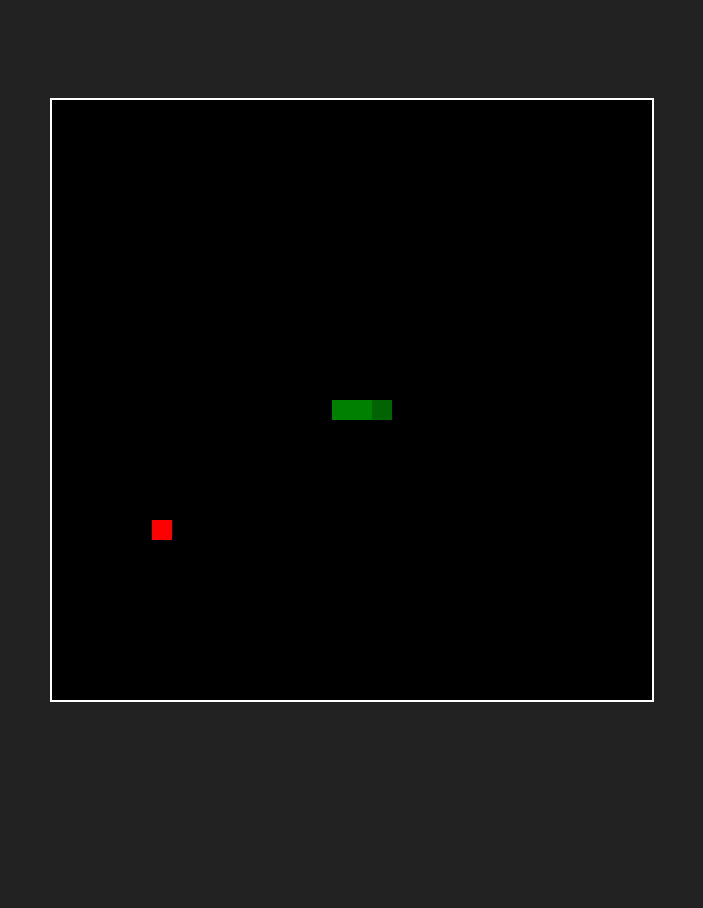
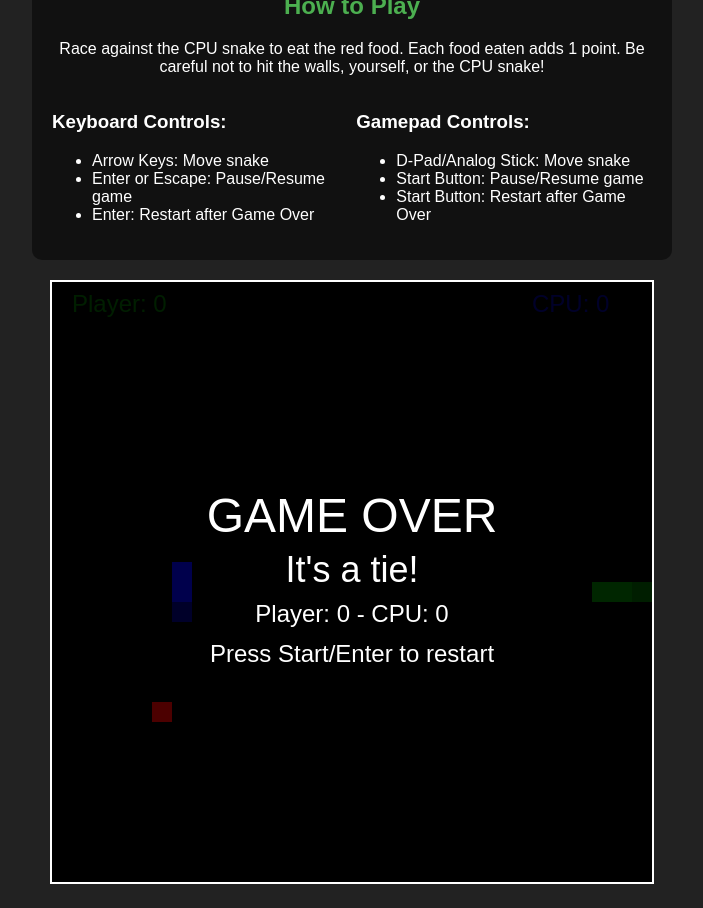
Before and after one commit to saitodisse/snake-game-example, a plain HTML site: page index.html in a window 1280 px wide. Shown: the whole page, without its empty margins (288-991 px from the left). Before the commit the page ends 800 px from the top, so only its background shows below. Drawn offline with Linux system fonts and the light colour scheme.

Commit message:
Implement CPU snake functionality and enhance game controls with debug UI

```diff
--- a/index.html
+++ b/index.html
@@ -7,26 +7,93 @@
     <style>
       body {
         display: flex;
+        flex-direction: column;
         justify-content: center;
         align-items: center;
         height: 100vh;
         margin: 0;
         background-color: #222;
+        color: white;
+        font-family: Arial, sans-serif;
       }
       canvas {
         border: 2px solid white;
         background-color: black;
+        margin-bottom: 20px;
+      }
+      .game-container {
+        text-align: center;
+      }
+      .instructions {
+        max-width: 600px;
+        padding: 20px;
+        background-color: rgba(0, 0, 0, 0.5);
+        border-radius: 10px;
+        margin-bottom: 20px;
+      }
+      .controls {
+        display: flex;
+        justify-content: space-around;
+        margin-top: 15px;
+      }
+      .control-section {
+        text-align: left;
+      }
+      h2 {
+        color: #4caf50;
+        margin-top: 0;
       }
     </style>
   </head>
   <body>
-    <canvas id="gameCanvas" width="600" height="600"></canvas>
+    <div class="game-container">
+      <h1>Snake vs CPU</h1>
+      <div class="instructions">
+        <h2>How to Play</h2>
+        <p>
+          Race against the CPU snake to eat the red food. Each food eaten adds 1
+          point. Be careful not to hit the walls, yourself, or the CPU snake!
+        </p>
+
+        <div class="controls">
+          <div class="control-section">
+            <h3>Keyboard Controls:</h3>
+            <ul>
+              <li>Arrow Keys: Move snake</li>
+              <li>Enter or Escape: Pause/Resume game</li>
+              <li>Enter: Restart after Game Over</li>
+            </ul>
+          </div>
+          <div class="control-section">
+            <h3>Gamepad Controls:</h3>
+            <ul>
+              <li>D-Pad/Analog Stick: Move snake</li>
+              <li>Start Button: Pause/Resume game</li>
+              <li>Start Button: Restart after Game Over</li>
+            </ul>
+          </div>
+        </div>
+      </div>
+
+      <canvas id="gameCanvas" width="600" height="600"></canvas>
+    </div>
+
     <script type="module">
       import Game from "./src/game.js";
 
       document.addEventListener("DOMContentLoaded", () => {
         const game = new Game("gameCanvas");
         game.start();
+
+        // Add global escape key handler for pausing
+        document.addEventListener("keydown", (event) => {
+          if (event.key === "Escape") {
+            if (!game.gameOver) {
+              game.paused = !game.paused;
+              console.log("Game paused via Escape:", game.paused);
+            }
+          }
+        });
       });
     </script>
   </body>
--- /dev/null
+++ b/src/cpuSnake.js
@@ -0,0 +1,224 @@
+export default class CPUSnake {
+  constructor(game) {
+    this.game = game;
+    this.size = 20; // size of each segment
+    this.speed = 200; // pixels per second
+    this.movementTimer = 0;
+    this.moveInterval = 180; // slightly slower than player
+
+    // Starting with 3 segments at a different location
+    this.segments = [
+      { x: 100, y: 100 },
+      { x: 100, y: 120 },
+      { x: 100, y: 140 },
+    ];
+
+    this.direction = { x: 0, y: -1 }; // moving up initially
+  }
+
+  update(deltaTime) {
+    if (this.game.gameOver || this.game.paused) return;
+
+    this.movementTimer += deltaTime;
+
+    // Move the snake at fixed intervals
+    if (this.movementTimer >= this.moveInterval) {
+      this.movementTimer = 0;
+
+      // Find the food
+      const food = this.game.gameObjects.find(
+        (obj) => obj.constructor.name === "Food"
+      );
+
+      if (food) {
+        this.chaseFood(food);
+      }
+
+      // Create new head position
+      const head = { ...this.segments[0] };
+      head.x += this.direction.x * this.size;
+      head.y += this.direction.y * this.size;
+
+      // Check for collisions with walls
+      if (
+        head.x < 0 ||
+        head.x >= this.game.canvas.width ||
+        head.y < 0 ||
+        head.y >= this.game.canvas.height
+      ) {
+        this.game.gameOver = true;
+        return;
+      }
+
+      // Check for self-collision
+      for (let i = 0; i < this.segments.length; i++) {
+        if (head.x === this.segments[i].x && head.y === this.segments[i].y) {
+          this.game.gameOver = true;
+          return;
+        }
+      }
+
+      // Check for collision with player snake
+      const playerSnake = this.game.gameObjects.find(
+        (obj) => obj.constructor.name === "Snake"
+      );
+      if (playerSnake) {
+        for (const segment of playerSnake.segments) {
+          if (head.x === segment.x && head.y === segment.y) {
+            this.game.gameOver = true;
+            return;
+          }
+        }
+      }
+
+      // Add new head to the beginning
+      this.segments.unshift(head);
+
+      // Check if snake ate food
+      if (food && head.x === food.position.x && head.y === food.position.y) {
+        this.game.cpuScore++;
+        food.relocate();
+      } else {
+        // Remove tail if no food was eaten
+        this.segments.pop();
+      }
+    }
+  }
+
+  chaseFood(food) {
+    const head = this.segments[0];
+    const distX = food.position.x - head.x;
+    const distY = food.position.y - head.y;
+
+    // Determine primary direction to move (horizontal or vertical)
+    let possibleDirections = [];
+
+    // Simple AI that tries to move toward food
+    // First check if we can move horizontally toward food
+    if (distX > 0 && this.isSafeDirection(1, 0)) {
+      possibleDirections.push({ x: 1, y: 0 });
+    } else if (distX < 0 && this.isSafeDirection(-1, 0)) {
+      possibleDirections.push({ x: -1, y: 0 });
+    }
+
+    // Then check if we can move vertically toward food
+    if (distY > 0 && this.isSafeDirection(0, 1)) {
+      possibleDirections.push({ x: 0, y: 1 });
+    } else if (distY < 0 && this.isSafeDirection(0, -1)) {
+      possibleDirections.push({ x: 0, y: -1 });
+    }
+
+    // If we have safe directions that move toward food, choose the best one
+    if (possibleDirections.length > 0) {
+      // Prefer the direction that gets us closer to food
+      if (Math.abs(distX) > Math.abs(distY)) {
+        // Horizontal distance is greater, prefer horizontal movement
+        const horizontalDir = possibleDirections.find((dir) => dir.x !== 0);
+        if (horizontalDir) {
+          this.direction = horizontalDir;
+          return;
+        }
+      } else {
+        // Vertical distance is greater, prefer vertical movement
+        const verticalDir = possibleDirections.find((dir) => dir.y !== 0);
+        if (verticalDir) {
+          this.direction = verticalDir;
+          return;
+        }
+      }
+
+      // If we can't move in the preferred direction, use any safe direction
+      this.direction = possibleDirections[0];
+    } else {
+      // If we can't move directly toward food, try any safe direction
+      const allDirections = [
+        { x: 1, y: 0 },
+        { x: -1, y: 0 },
+        { x: 0, y: 1 },
+        { x: 0, y: -1 },
+      ];
+
+      for (const dir of allDirections) {
+        if (this.isSafeDirection(dir.x, dir.y)) {
+          this.direction = dir;
+          return;
+        }
+      }
+    }
+  }
+
+  isSafeDirection(dirX, dirY) {
+    // Don't allow 180-degree turns
+    if (this.direction.x === -dirX && this.direction.y === -dirY) {
+      return false;
+    }
+
+    const head = this.segments[0];
+    const newX = head.x + dirX * this.size;
+    const newY = head.y + dirY * this.size;
+
+    // Check wall collision
+    if (
+      newX < 0 ||
+      newX >= this.game.canvas.width ||
+      newY < 0 ||
+      newY >= this.game.canvas.height
+    ) {
+      return false;
+    }
+
+    // Check self collision
+    for (const segment of this.segments) {
+      if (newX === segment.x && newY === segment.y) {
+        return false;
+      }
+    }
+
+    // Check player snake collision
+    const playerSnake = this.game.gameObjects.find(
+      (obj) => obj.constructor.name === "Snake"
+    );
+    if (playerSnake) {
+      for (const segment of playerSnake.segments) {
+        if (newX === segment.x && newY === segment.y) {
+          return false;
+        }
+      }
+    }
+
+    return true;
+  }
+
+  draw(context) {
+    context.fillStyle = "blue";
+
+    // Draw the head
+    context.fillStyle = "darkblue";
+    context.fillRect(
+      this.segments[0].x,
+      this.segments[0].y,
+      this.size,
+      this.size
+    );
+
+    // Draw the body
+    context.fillStyle = "blue";
+    for (let i = 1; i < this.segments.length; i++) {
+      context.fillRect(
+        this.segments[i].x,
+        this.segments[i].y,
+        this.size,
+        this.size
+      );
+    }
+  }
+
+  reset() {
+    this.segments = [
+      { x: 100, y: 100 },
+      { x: 100, y: 120 },
+      { x: 100, y: 140 },
+    ];
+    this.direction = { x: 0, y: -1 };
+  }
+}
--- a/src/food.js
+++ b/src/food.js
@@ -17,19 +17,33 @@ export default class Food {
 
     this.position = { x, y };
 
-    // Make sure food doesn't appear on the snake
+    // Make sure food doesn't appear on any snake
     const snake = this.game.gameObjects.find(
       (obj) => obj.constructor.name === "Snake"
     );
+
+    const cpuSnake = this.game.gameObjects.find(
+      (obj) => obj.constructor.name === "CPUSnake"
+    );
+
+    let isOnSnake = false;
+
     if (snake) {
-      const isOnSnake = snake.segments.some(
+      isOnSnake = snake.segments.some(
         (segment) =>
           segment.x === this.position.x && segment.y === this.position.y
       );
+    }
 
-      if (isOnSnake) {
-        this.relocate(); // try again if it spawned on the snake
-      }
+    if (!isOnSnake && cpuSnake) {
+      isOnSnake = cpuSnake.segments.some(
+        (segment) =>
+          segment.x === this.position.x && segment.y === this.position.y
+      );
+    }
+
+    if (isOnSnake) {
+      this.relocate(); // try again if it spawned on either snake
     }
   }
 
--- a/src/game.js
+++ b/src/game.js
@@ -1,6 +1,8 @@
 import GamepadController from "./input/gamepadController.js";
 import Snake from "./snake.js";
+import CPUSnake from "./cpuSnake.js";
 import Food from "./food.js";
+import UI from "./ui.js";
 
 export default class Game {
   constructor(canvasId) {
@@ -9,21 +11,40 @@ export default class Game {
     this.gamepadController = new GamepadController(this);
     this.lastTime = 0;
     this.gameObjects = [];
+
+    // Game state
+    this.paused = false;
+    this.gameOver = false;
+    this.playerScore = 0;
+    this.cpuScore = 0;
+
     this.init();
   }
 
   init() {
     // Initialize game objects
     const snake = new Snake(this);
+    const cpuSnake = new CPUSnake(this);
     const food = new Food(this);
+    const ui = new UI(this);
 
     this.gameObjects.push(snake);
+    this.gameObjects.push(cpuSnake);
     this.gameObjects.push(food);
+    this.gameObjects.push(ui);
   }
 
   update(deltaTime) {
-    this.gameObjects.forEach((object) => object.update(deltaTime));
-    this.gamepadController.update();
+    this.gamepadController.update(deltaTime); // Pass deltaTime to gamepadController
+
+    // Only update game objects if not paused
+    if (!this.paused || this.gameOver) {
+      this.gameObjects.forEach((object) => {
+        if (object.constructor.name === "UI" || this.gameOver || !this.paused) {
+          object.update(deltaTime);
+        }
+      });
+    }
   }
 
   draw() {
@@ -42,4 +63,27 @@ export default class Game {
     this.lastTime = timestamp;
     requestAnimationFrame(this.gameLoop.bind(this));
   }
+
+  restart() {
+    console.log("Restarting game");
+    this.gameOver = false;
+    this.paused = false;
+    this.playerScore = 0;
+    this.cpuScore = 0;
+
+    // Reset all game objects
+    const snake = this.gameObjects.find(
+      (obj) => obj.constructor.name === "Snake"
+    );
+    const cpuSnake = this.gameObjects.find(
+      (obj) => obj.constructor.name === "CPUSnake"
+    );
+    const food = this.gameObjects.find(
+      (obj) => obj.constructor.name === "Food"
+    );
+
+    if (snake) snake.reset();
+    if (cpuSnake) cpuSnake.reset();
+    if (food) food.relocate();
+  }
 }
--- a/src/input/gamepadController.js
+++ b/src/input/gamepadController.js
@@ -3,12 +3,19 @@ export default class GamepadController {
     this.game = game;
     this.gamepad = null;
     this.prevButtons = {};
+    this.startButtonPressed = false;
+    this.buttonCooldown = 0; // Add cooldown to prevent multiple toggles
   }
 
-  update() {
+  update(deltaTime) {
     // Get the gamepad
     const gamepads = navigator.getGamepads ? navigator.getGamepads() : [];
     this.gamepad = gamepads[0];
+
+    // Reduce cooldown if active
+    if (this.buttonCooldown > 0) {
+      this.buttonCooldown -= deltaTime;
+    }
 
     if (this.gamepad) {
       // Handle gamepad input
@@ -65,6 +72,27 @@ export default class GamepadController {
             }
           }
         }
+
+        // Start button for pause/restart
+        // Button 9 is typically the "start" button
+        if (
+          this.gamepad.buttons[9].pressed &&
+          !this.startButtonPressed &&
+          this.buttonCooldown <= 0
+        ) {
+          this.startButtonPressed = true;
+          this.buttonCooldown = 300; // 300ms cooldown to prevent multiple toggles
+
+          if (this.game.gameOver) {
+            this.game.restart();
+            console.log("Game restarted via gamepad");
+          } else {
+            this.game.paused = !this.game.paused;
+            console.log("Game paused via gamepad:", this.game.paused);
+          }
+        } else if (!this.gamepad.buttons[9].pressed) {
+          this.startButtonPressed = false;
+        }
       }
     }
   }
--- a/src/snake.js
+++ b/src/snake.js
@@ -21,6 +21,13 @@ export default class Snake {
   }
 
   handleKeyDown(event) {
+    if (this.game.gameOver) {
+      if (event.key === "Enter") {
+        this.game.restart();
+      }
+      return;
+    }
+
     switch (event.key) {
       case "ArrowUp":
         if (this.direction.y !== 1) this.nextDirection = { x: 0, y: -1 };
@@ -34,10 +41,17 @@ export default class Snake {
       case "ArrowRight":
         if (this.direction.x !== -1) this.nextDirection = { x: 1, y: 0 };
         break;
+      case "Enter":
+        // Toggle pause when Enter/Start is pressed
+        this.game.paused = !this.game.paused;
+        console.log("Game paused:", this.game.paused); // Debug log
+        break;
     }
   }
 
   update(deltaTime) {
+    if (this.game.gameOver || this.game.paused) return;
+
     this.movementTimer += deltaTime;
 
     // Move the snake at fixed intervals
@@ -59,15 +73,28 @@ export default class Snake {
         head.y < 0 ||
         head.y >= this.game.canvas.height
       ) {
-        this.reset();
+        this.game.gameOver = true;
         return;
       }
 
       // Check for self-collision
       for (let i = 0; i < this.segments.length; i++) {
         if (head.x === this.segments[i].x && head.y === this.segments[i].y) {
-          this.reset();
+          this.game.gameOver = true;
           return;
+        }
+      }
+
+      // Check for collision with CPU snake
+      const cpuSnake = this.game.gameObjects.find(
+        (obj) => obj.constructor.name === "CPUSnake"
+      );
+      if (cpuSnake) {
+        for (const segment of cpuSnake.segments) {
+          if (head.x === segment.x && head.y === segment.y) {
+            this.game.gameOver = true;
+            return;
+          }
         }
       }
 
@@ -79,6 +106,7 @@ export default class Snake {
         (obj) => obj.constructor.name === "Food"
       );
       if (food && head.x === food.position.x && head.y === food.position.y) {
+        this.game.playerScore++;
         food.relocate();
       } else {
         // Remove tail if no food was eaten
--- /dev/null
+++ b/src/ui.js
@@ -0,0 +1,95 @@
+export default class UI {
+  constructor(game) {
+    this.game = game;
+  }
+
+  update() {
+    // UI doesn't need frequent updates
+  }
+
+  draw(context) {
+    // Draw scores
+    context.font = "24px Arial";
+    context.fillStyle = "black";
+
+    // Player score
+    context.fillStyle = "darkgreen";
+    context.fillText(`Player: ${this.game.playerScore}`, 20, 30);
+
+    // CPU score
+    context.fillStyle = "darkblue";
+    context.fillText(
+      `CPU: ${this.game.cpuScore}`,
+      this.game.canvas.width - 120,
+      30
+    );
+
+    // Draw pause indicator
+    if (this.game.paused && !this.game.gameOver) {
+      context.fillStyle = "rgba(0, 0, 0, 0.7)"; // Make background darker for better visibility
+      context.fillRect(0, 0, this.game.canvas.width, this.game.canvas.height);
+
+      context.font = "48px Arial"; // Increase font size
+      context.fillStyle = "white";
+      context.textAlign = "center";
+      context.fillText(
+        "PAUSED",
+        this.game.canvas.width / 2,
+        this.game.canvas.height / 2
+      );
+      context.font = "24px Arial";
+      context.fillText(
+        "Press Start/Enter to continue",
+        this.game.canvas.width / 2,
+        this.game.canvas.height / 2 + 40
+      );
+      context.textAlign = "left";
+    }
+
+    // Draw game over screen
+    if (this.game.gameOver) {
+      context.fillStyle = "rgba(0, 0, 0, 0.7)";
+      context.fillRect(0, 0, this.game.canvas.width, this.game.canvas.height);
+
+      context.font = "48px Arial";
+      context.fillStyle = "white";
+      context.textAlign = "center";
+      context.fillText(
+        "GAME OVER",
+        this.game.canvas.width / 2,
+        this.game.canvas.height / 2 - 50
+      );
+
+      // Determine winner
+      let resultText = "It's a tie!";
+      if (this.game.playerScore > this.game.cpuScore) {
+        resultText = "Player wins!";
+      } else if (this.game.cpuScore > this.game.playerScore) {
+        resultText = "CPU wins!";
+      }
+
+      context.font = "36px Arial";
+      context.fillText(
+        resultText,
+        this.game.canvas.width / 2,
+        this.game.canvas.height / 2
+      );
+
+      // Score display
+      context.font = "24px Arial";
+      context.fillText(
+        `Player: ${this.game.playerScore} - CPU: ${this.game.cpuScore}`,
+        this.game.canvas.width / 2,
+        this.game.canvas.height / 2 + 40
+      );
+
+      context.fillText(
+        "Press Start/Enter to restart",
+        this.game.canvas.width / 2,
+        this.game.canvas.height / 2 + 80
+      );
+
+      context.textAlign = "left";
+    }
+  }
+}
```
Also changed, not shown: src/debug.js (added, +48 -0 lines).
